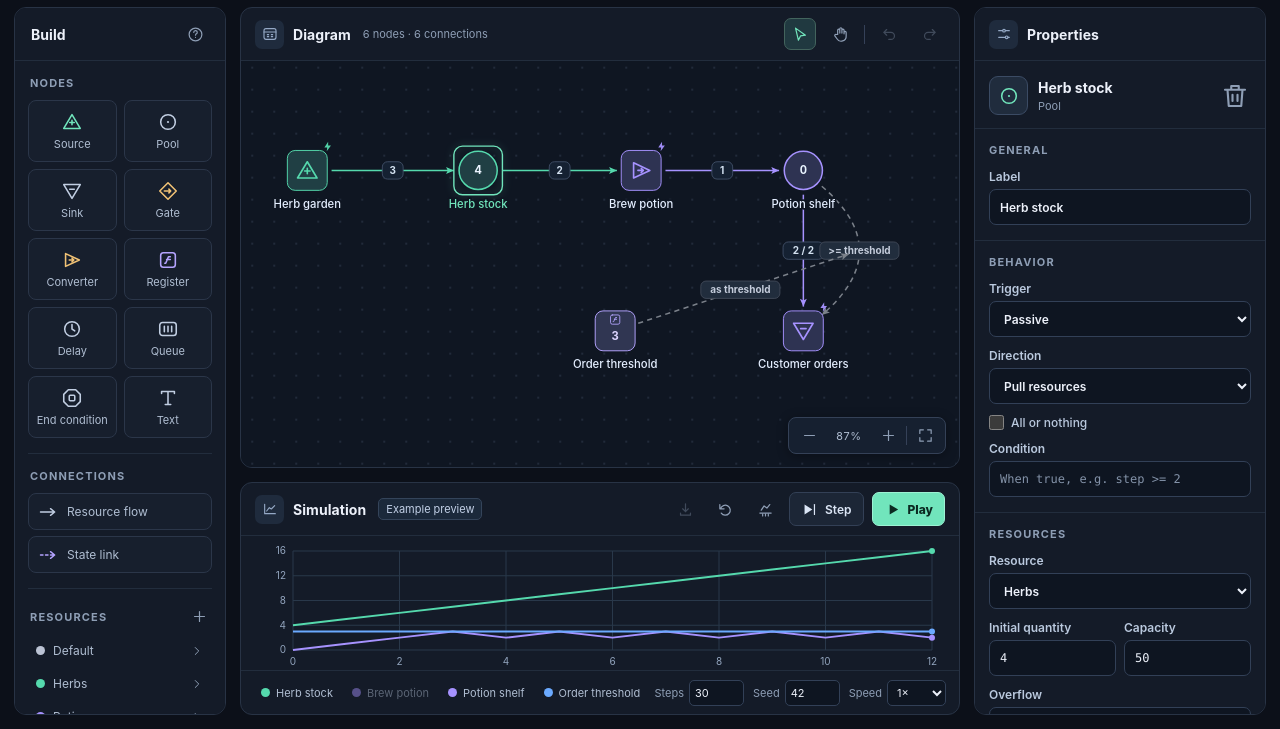
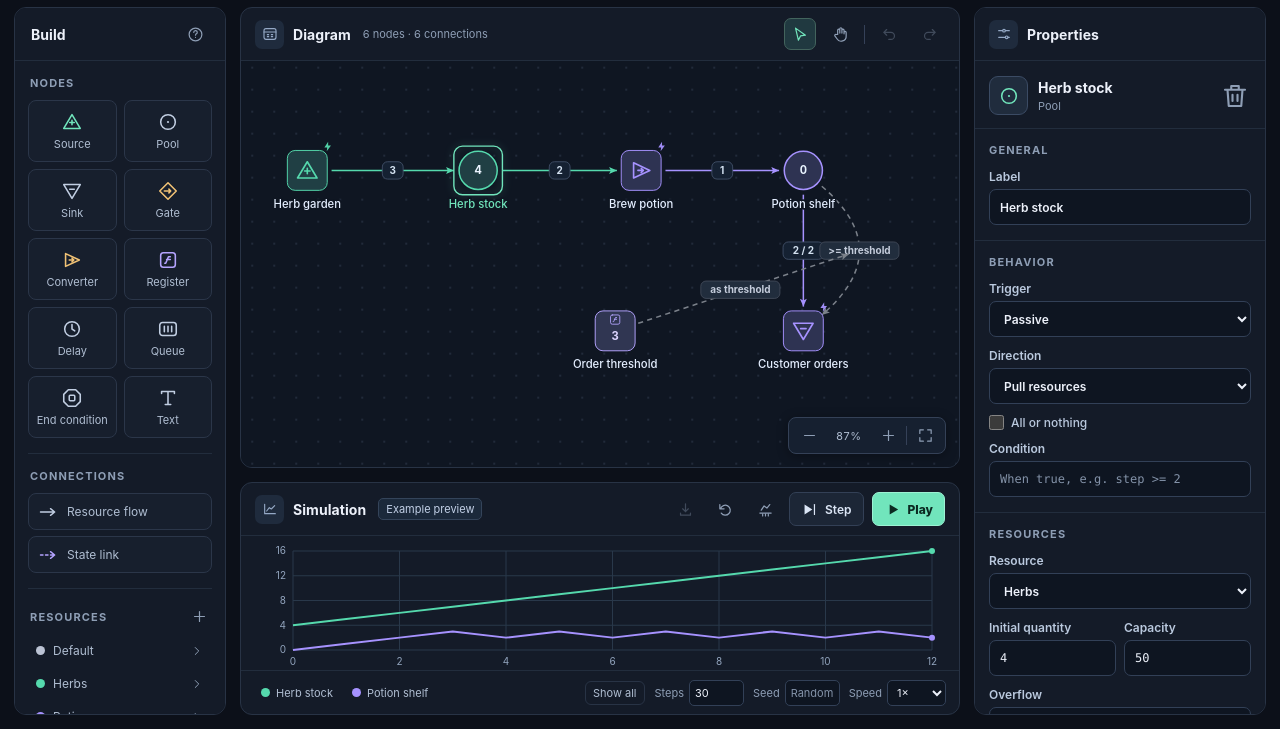
Before and after one commit to piggypiggyyoinkyoink/resource-flow, a plain HTML site: page public/index.html in a window 1280 px wide. Shown: the part 71-800 px from the top of the page. Drawn offline with Linux system fonts and the light colour scheme.

Commit message:
simulation: rng seed is now random unless one is entered, now only pool nodes are available to be displayed on the simulation graph by default

```diff
--- a/public/app.mjs
+++ b/public/app.mjs
@@ -47,6 +47,7 @@ if (!project) {project=example();demo=true;}
 let selected=demo?{kind:'node',id:'stock'}:null;
 let tool={kind:'select'},from=null,drag=null,space=false,timer=null,toastTimer=null,importTask=null;
 let view={x:0,y:0,scale:1},sim,preview=null,chartVisible=new Map(),forecastTask=null;
+let showAllSeries=false;
 const undo=[],redo=[];
 const waypointCache=new Map();
 let alignmentGuides=[];
@@ -131,7 +132,7 @@ function restore(source,destination) {
 }
 function load(newProject,message) {
   waypointCache.clear();
-  change(()=>{project=newProject;selected=null;from=null;tool={kind:'select'};chartVisible=new Map();});
+  change(()=>{project=newProject;selected=null;from=null;tool={kind:'select'};chartVisible=new Map();showAllSeries=false;});
   fit();
   if (message) toast(message);
 }
@@ -624,18 +625,22 @@ function renderInspector() {
 function renderPlot() {
   const data=preview||sim.history;
   const choices=project.nodes.filter(n=>plotTypes.has(n.type));
-  const defaultSeries=new Set(choices.filter(n=>n.type!=='converter').slice(0,3).map(n=>n.id));
-  if (!defaultSeries.size&&choices.length) defaultSeries.add(choices[0].id);
+  const pools=choices.filter(n=>n.type==='pool');
+  const defaultSeries=new Set(pools.slice(0,3).map(n=>n.id));
   const visible=choices.filter(n=>chartVisible.get(n.id)??defaultSeries.has(n.id));
   const colors=new Map(choices.map((n,i)=>[n.id,n.resource!==fallback?resourceColor(n.resource):palette[i%palette.length]]));
-  $('legend').replaceChildren(...choices.map(n=>{
+  $('show-all-series').hidden=choices.length===pools.length;
+  $('show-all-series').textContent=showAllSeries?'Pools only':'Show all';
+  $('show-all-series').setAttribute('aria-expanded',String(showAllSeries));
+  $('legend').replaceChildren(...(showAllSeries?choices:pools).map(n=>{
     const show=chartVisible.get(n.id)??defaultSeries.has(n.id);
     const b=el('button',{'aria-pressed':show,title:n.label},[swatch(colors.get(n.id)),document.createTextNode(shorten(n.label,21))]);
     b.addEventListener('click',()=>{chartVisible.set(n.id,!show);renderPlot();});
     return b;
   }));
   if (!visible.length) {
-    $('plot').textContent=choices.length?'Select a series to plot.':'Add a pool, register, converter, delay, or queue to plot its values.';
+    $('plot').textContent=!choices.length?'Add a pool, register, converter, delay, or queue to plot its values.':
+      !showAllSeries&&!pools.length?'No Pool nodes. Choose Show all to plot other node types.':'Select a series to plot.';
     return;
   }
   const w=Math.max(270,$('plot').clientWidth-28),h=Math.max(66,$('plot').clientHeight-5);
@@ -976,6 +981,7 @@ $('redo').addEventListener('click',()=>restore(redo,undo));
 $('new').addEventListener('click',()=>load(blank(),'Created a blank diagram. Use Undo to return.'));
 $('save').addEventListener('click',saveFile);
 $('csv').addEventListener('click',csv);
+$('show-all-series').addEventListener('click',()=>{showAllSeries=!showAllSeries;renderPlot();});
 $('seed').addEventListener('change',()=>{resetSim();renderGraph();renderSim();});
 $('max-steps').addEventListener('change',e=>change(()=>{
   project.steps=clamp(Math.floor(Number(e.target.value)||1),1,9999);
@@ -1001,6 +1007,7 @@ $('forecast-form').addEventListener('submit',async event=>{
   if (forecastTask) return;
   const button=event.target.querySelector('button');
   const count=clamp(Math.floor(Number($('forecast-count').value)),1,1000);
+  const seed=$('seed').value;
   const task={cancelled:false};
   forecastTask=task;
   button.disabled=true;
@@ -1011,7 +1018,7 @@ $('forecast-form').addEventListener('submit',async event=>{
   const yieldFrame=()=>new Promise(resolve=>setTimeout(resolve,0));
   try {
     for (let i=0;i<count&&!task.cancelled;i++) {
-      const run=new Simulation(project,$('seed').value+' / '+i,{retainHistory:false});
+      const run=new Simulation(project,seed.trim()?seed+' / '+i:'',{retainHistory:false});
       for (let step=0;step<project.steps&&!run.ended&&!task.cancelled;step++) {
         run.advance();
         if (performance.now()>deadline) {
--- a/public/index.html
+++ b/public/index.html
@@ -87,10 +87,13 @@
         </div>
         <div id="plot"></div>
         <div class="simulation-footer">
-          <div id="legend" class="legend"></div>
+          <div class="series-controls">
+            <div id="legend" class="legend"></div>
+            <button id="show-all-series" class="legend-toggle" type="button" aria-controls="legend" aria-expanded="false" hidden>Show all</button>
+          </div>
           <div class="run-settings">
             <label>Steps <input id="max-steps" type="number" min="1" max="9999" aria-label="Number of simulation steps"></label>
-            <label>Seed <input id="seed" value="42" aria-label="Simulation random seed" maxlength="50"></label>
+            <label>Seed <input id="seed" aria-label="Simulation random seed" title="Leave blank for a non-deterministic simulation" placeholder="Random" maxlength="50"></label>
             <label>Speed <select id="speed" aria-label="Simulation speed"><option value="900">0.5×</option><option value="450" selected>1×</option><option value="225">2×</option><option value="110">4×</option></select></label>
           </div>
         </div>
--- a/public/sim.mjs
+++ b/public/sim.mjs
@@ -20,9 +20,9 @@ const clean = n => Number(n.toPrecision(12));
 const tickTypes = new Set(['source','pool','sink','gate','converter','delay','queue','register','end']);
 
 export class Simulation {
-  constructor(project, seed='42', {retainHistory=true}={}) {
+  constructor(project, seed=null, {retainHistory=true}={}) {
     this.project = project;
-    this.rng = seeded(seed);
+    this.rng = seed==null||String(seed).trim()===''?Math.random:seeded(seed);
     this.retainHistory = retainHistory;
     this.step = 0;
     this.ended = '';
--- a/public/style.css
+++ b/public/style.css
@@ -149,7 +149,10 @@ h3 {color:var(--muted);font-size:11px;text-transform:uppercase;letter-spacing:.1
 .plot-label {fill:#92a4bd;font-size:10px;font-family:inherit}
 .plot-path {fill:none;stroke-width:2;vector-effect:non-scaling-stroke;stroke-linejoin:round}
 .simulation-footer {min-height:44px;display:flex;gap:10px;padding:5px 13px;align-items:center;justify-content:space-between;border-top:1px solid var(--line-soft)}
-.legend {display:flex;align-items:center;gap:5px;min-width:0;overflow:auto;scrollbar-width:thin}
+.series-controls {display:flex;align-items:center;gap:6px;min-width:0;flex:1}
+.legend {display:flex;align-items:center;gap:5px;min-width:0;flex:1;overflow:auto;scrollbar-width:thin}
+.legend-toggle {flex:none;background:none;border:1px solid var(--line);border-radius:6px;padding:4px 7px;color:var(--sub);font-size:11px;white-space:nowrap}
+.legend-toggle:hover {border-color:var(--mint);color:var(--text)}
 .legend button {display:flex;gap:6px;align-items:center;background:none;border:1px solid transparent;border-radius:6px;padding:4px 6px;color:var(--sub);font-size:11px;white-space:nowrap}
 .legend button:hover {border-color:var(--line)}
 .legend button[aria-pressed="false"] {opacity:.45}
```
Also changed, not shown: test/sim.test.mjs (+19 -0 lines), 1 other file.
